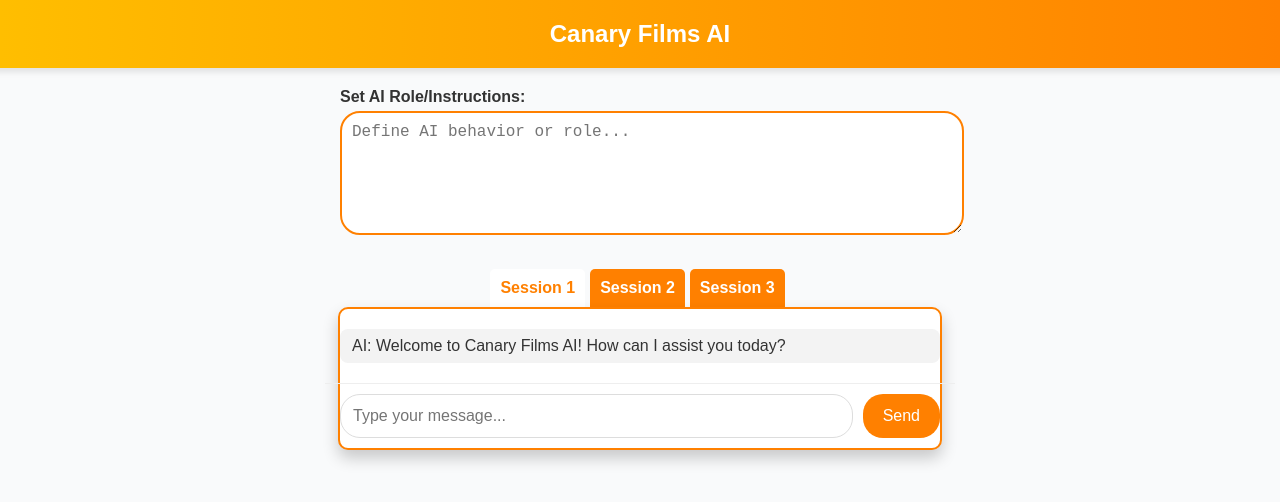
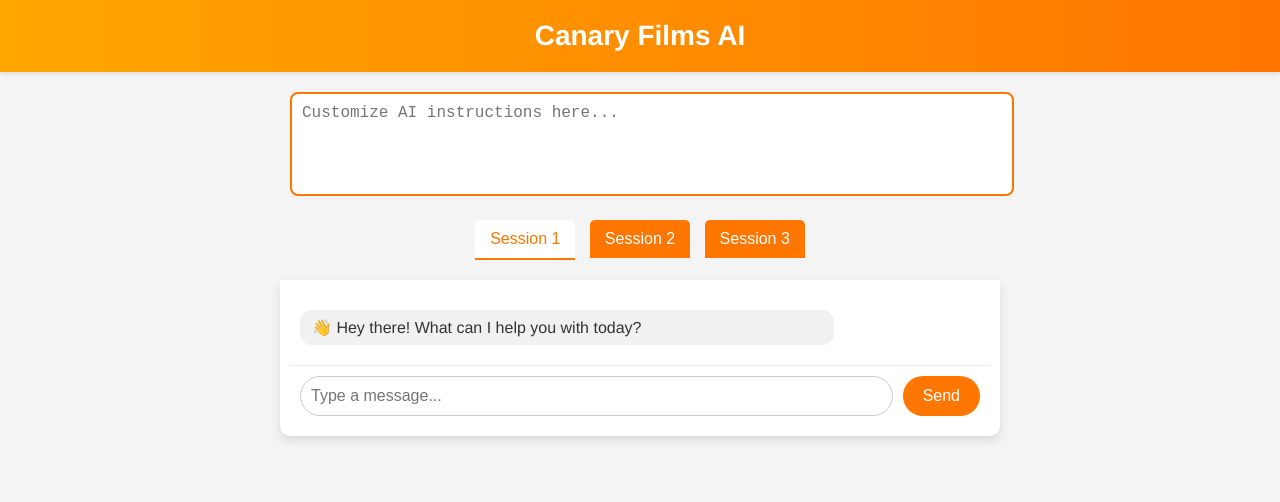
Before and after one commit to QuizzityMC/CanarAI, a plain HTML site: page index.html in a window 1280 px wide. Drawn offline with Linux system fonts and the light colour scheme.

Commit message:
Final CSS Polish and submission.

```diff
--- a/index.html
+++ b/index.html
@@ -2,220 +2,210 @@
 <html lang="en">
 <head>
   <meta charset="UTF-8">
-  <meta name="viewport" content="width=device-width, initial-scale=1.0">
-  <title>Canary Films AI</title>
+  <title>Canary Films AI - Chat</title>
   <style>
     body {
-      font-family: 'Arial', sans-serif;
       margin: 0;
-      padding: 0;
-      background-color: #f9fafb;
-      display: flex;
-      flex-direction: column;
-      align-items: center;
-      justify-content: flex-start;
-      min-height: 100vh;
+      font-family: 'Helvetica Neue', Arial, sans-serif;
+      background: #f4f4f4;
       color: #333;
     }
     header {
-      background: linear-gradient(90deg, #ffbf00, #ff8000);
+      background: linear-gradient(90deg, #ffa600, #ff7600);
       color: white;
-      font-size: 24px;
+      text-align: center;
+      padding: 20px 0;
+      font-size: 28px;
       font-weight: bold;
+      box-shadow: 0 2px 5px rgba(0,0,0,0.1);
+    }
+    #prompt-area {
+      margin: 20px auto;
+      width: 90%;
+      max-width: 700px;
+    }
+    #prompt-area textarea {
+      width: 100%;
+      height: 80px;
+      padding: 10px;
+      font-size: 16px;
+      border-radius: 8px;
+      border: 2px solid #ff7600;
+      resize: none;
+    }
+    #tabs {
+      margin: 20px auto;
       text-align: center;
-      padding: 20px;
-      width: 100%;
-      box-shadow: 0 4px 6px rgba(0, 0, 0, 0.1);
     }
-    .prompt-container {
-      margin: 20px;
-      width: 90%;
-      max-width: 600px;
-    }
-    .prompt-container textarea {
-      width: 100%;
-      height: 100px;
-      padding: 10px;
-      border-radius: 20px;
-      border: 2px solid #ff8000;
+    #tabs button {
+      background: #ff7600;
+      border: none;
+      color: white;
+      padding: 10px 15px;
+      margin: 0 5px;
       font-size: 16px;
-    }
-    .prompt-container label {
-      display: block;
-      font-weight: bold;
-      margin-bottom: 5px;
-    }
-    .tabs-container {
-      display: flex;
-      margin-top: 10px;
-    }
-    .tab {
-      background-color: #ff8000;
-      color: white;
-      padding: 10px;
-      margin-right: 5px;
       border-radius: 5px 5px 0 0;
       cursor: pointer;
-      font-weight: bold;
+      transition: background 0.3s;
     }
-    .tab.active {
-      background-color: white;
-      color: #ff8000;
-      font-weight: bold;
+    #tabs button.active {
+      background: white;
+      color: #ff7600;
+      border-bottom: 2px solid #ff7600;
     }
     .chat-session {
       display: none;
+      background: white;
+      width: 90%;
+      max-width: 700px;
+      margin: 0 auto 20px;
+      border-radius: 0 0 10px 10px;
+      box-shadow: 0 5px 10px rgba(0,0,0,0.1);
+      padding: 10px;
       flex-direction: column;
-      align-items: center;
-      width: 90%;
-      max-width: 600px;
-      border: 2px solid #ff8000;
-      border-radius: 10px;
-      background-color: white;
-      box-shadow: 0 8px 16px rgba(0, 0, 0, 0.2);
-      margin-bottom: 20px;
     }
     .chat-session.active {
       display: flex;
     }
-    .chat-messages {
-      padding: 15px;
+    .messages {
+      flex-grow: 1;
+      overflow-y: auto;
       max-height: 400px;
-      overflow-y: auto;
+      padding: 10px;
       border-bottom: 1px solid #eee;
-      width: 100%;
     }
-    .chat-messages p {
+    .message {
+      margin: 10px 0;
+      max-width: 75%;
       padding: 8px 12px;
-      border-radius: 8px;
-      margin: 5px 0;
+      border-radius: 12px;
     }
-    .chat-messages p.user {
-      background-color: #ffbf00;
+    .user-message {
+      background: #ffb300;
       color: white;
       align-self: flex-end;
     }
-    .chat-messages p.ai {
-      background-color: #f3f3f3;
-      color: #333;
+    .ai-message {
+      background: #f1f1f1;
+      align-self: flex-start;
     }
-    .input-container {
+    .input-area {
       display: flex;
       padding: 10px;
-      width: 100%;
+      gap: 10px;
     }
-    .input-container input[type="text"] {
-      flex-grow: 1;
-      padding: 12px;
+    .input-area input {
+      flex: 1;
+      padding: 10px;
       border-radius: 20px;
-      border: 1px solid #ddd;
+      border: 1px solid #ccc;
       font-size: 16px;
-      outline: none;
-      transition: border-color 0.3s;
     }
-    .input-container input[type="text"]:focus {
-      border-color: #ff8000;
-    }
-    .input-container button {
-      margin-left: 10px;
-      padding: 12px 20px;
-      background-color: #ff8000;
+    .input-area button {
+      background: #ff7600;
+      border: none;
+      padding: 10px 20px;
       color: white;
-      border: none;
       border-radius: 20px;
       font-size: 16px;
       cursor: pointer;
-      transition: background-color 0.3s;
-    }
-    .input-container button:hover {
-      background-color: #ff6f00;
     }
   </style>
 </head>
 <body>
   <header>Canary Films AI</header>
-  <div class="prompt-container">
-    <label for="ai-prompt">Set AI Role/Instructions:</label>
-    <textarea id="ai-prompt" placeholder="Define AI behavior or role..."></textarea>
+
+  <div id="prompt-area">
+    <textarea id="prompt-text" placeholder="Customize AI instructions here..."></textarea>
   </div>
-  <div class="tabs-container" id="tabs-container">
-    <div class="tab active" onclick="switchTab(0)">Session 1</div>
-    <div class="tab" onclick="switchTab(1)">Session 2</div>
-    <div class="tab" onclick="switchTab(2)">Session 3</div>
+
+  <div id="tabs">
+    <button onclick="switchSession(0)" class="active">Session 1</button>
+    <button onclick="switchSession(1)">Session 2</button>
+    <button onclick="switchSession(2)">Session 3</button>
   </div>
+
   <div class="chat-session active" id="session-0">
-    <div class="chat-messages" id="messages-0">
-      <p class="ai">AI: Welcome to Canary Films AI! How can I assist you today?</p>
+    <div class="messages" id="messages-0">
+      <div class="message ai-message">👋 Hey there! What can I help you with today?</div>
     </div>
-    <div class="input-container">
-      <input type="text" id="input-0" placeholder="Type your message...">
+    <div class="input-area">
+      <input type="text" id="input-0" placeholder="Type a message...">
       <button onclick="sendMessage(0)">Send</button>
     </div>
   </div>
+
   <div class="chat-session" id="session-1">
-    <div class="chat-messages" id="messages-1">
-      <p class="ai">AI: Welcome to Canary Films AI! How can I assist you today?</p>
+    <div class="messages" id="messages-1">
+      <div class="message ai-message">👋 Hey there! What can I help you with today?</div>
     </div>
-    <div class="input-container">
-      <input type="text" id="input-1" placeholder="Type your message...">
+    <div class="input-area">
+      <input type="text" id="input-1" placeholder="Type a message...">
       <button onclick="sendMessage(1)">Send</button>
     </div>
   </div>
+
   <div class="chat-session" id="session-2">
-    <div class="chat-messages" id="messages-2">
-      <p class="ai">AI: Welcome to Canary Films AI! How can I assist you today?</p>
+    <div class="messages" id="messages-2">
+      <div class="message ai-message">👋 Hey there! What can I help you with today?</div>
     </div>
-    <div class="input-container">
-      <input type="text" id="input-2" placeholder="Type your message...">
+    <div class="input-area">
+      <input type="text" id="input-2" placeholder="Type a message...">
       <button onclick="sendMessage(2)">Send</button>
     </div>
   </div>
 
   <script>
-    function switchTab(sessionIndex) {
-      const tabs = document.querySelectorAll('.tab');
-      const sessions = document.querySelectorAll('.chat-session');
-      tabs.forEach((tab, index) => {
-        tab.classList.toggle('active', index === sessionIndex);
+    function switchSession(index) {
+      document.querySelectorAll('#tabs button').forEach((btn, i) => {
+        btn.classList.toggle('active', i === index);
       });
-      sessions.forEach((session, index) => {
-        session.classList.toggle('active', index === sessionIndex);
+      document.querySelectorAll('.chat-session').forEach((session, i) => {
+        session.classList.toggle('active', i === index);
       });
     }
 
-    async function sendMessage(sessionIndex) {
-      const userInput = document.getElementById(`input-${sessionIndex}`).value;
-      const messagesContainer = document.getElementById(`messages-${sessionIndex}`);
-      const aiPrompt = document.getElementById('ai-prompt').value;
+    async function sendMessage(index) {
+      const input = document.getElementById(`input-${index}`);
+      const text = input.value.trim();
+      const messagesContainer = document.getElementById(`messages-${index}`);
+      const promptText = document.getElementById('prompt-text').value;
 
-      if (userInput.trim() !== "") {
-        const userMessage = document.createElement('p');
-        userMessage.textContent = `You: ${userInput}`;
-        userMessage.classList.add('user');
-        messagesContainer.appendChild(userMessage);
+      if (!text) return;
 
-        const responseMessage = document.createElement('p');
-        responseMessage.textContent = `AI: Thinking...`;
-        responseMessage.classList.add('ai');
-        messagesContainer.appendChild(responseMessage);
+      const userMsg = document.createElement('div');
+      userMsg.className = 'message user-message';
+      userMsg.textContent = text;
+      messagesContainer.appendChild(userMsg);
 
-        const response = await fetch("https://ai.hackclub.com/chat/completions", {
-          method: "POST",
-          headers: { "Content-Type": "application/json" },
+      const aiMsg = document.createElement('div');
+      aiMsg.className = 'message ai-message';
+      aiMsg.textContent = 'Typing...';
+      messagesContainer.appendChild(aiMsg);
+
+      messagesContainer.scrollTop = messagesContainer.scrollHeight;
+      input.value = '';
+
+      try {
+        const res = await fetch('https://ai.hackclub.com/chat/completions', {
+          method: 'POST',
+          headers: { 'Content-Type': 'application/json' },
           body: JSON.stringify({
             messages: [
-              { role: "system", content: aiPrompt },
-              { role: "user", content: userInput }
+              { role: 'system', content: promptText },
+              { role: 'user', content: text }
             ]
           })
         });
 
-        const data = await response.json();
-        responseMessage.textContent = `AI: ${data.choices[0].message.content}`;
+        const data = await res.json();
+        aiMsg.textContent = data.choices[0].message.content;
+      } catch (error) {
+        console.error(error);
+        aiMsg.textContent = '⚠️ Error fetching response.';
+      }
 
-        document.getElementById(`input-${sessionIndex}`).value = '';
-        messagesContainer.scrollTop = messagesContainer.scrollHeight;
-      }
+      messagesContainer.scrollTop = messagesContainer.scrollHeight;
     }
   </script>
 </body>
```
